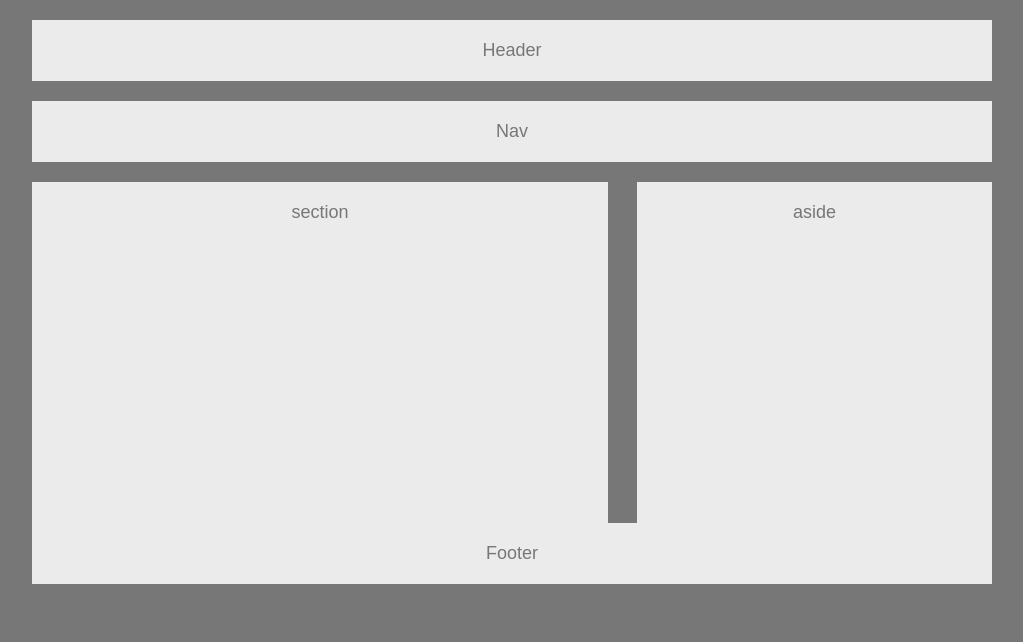
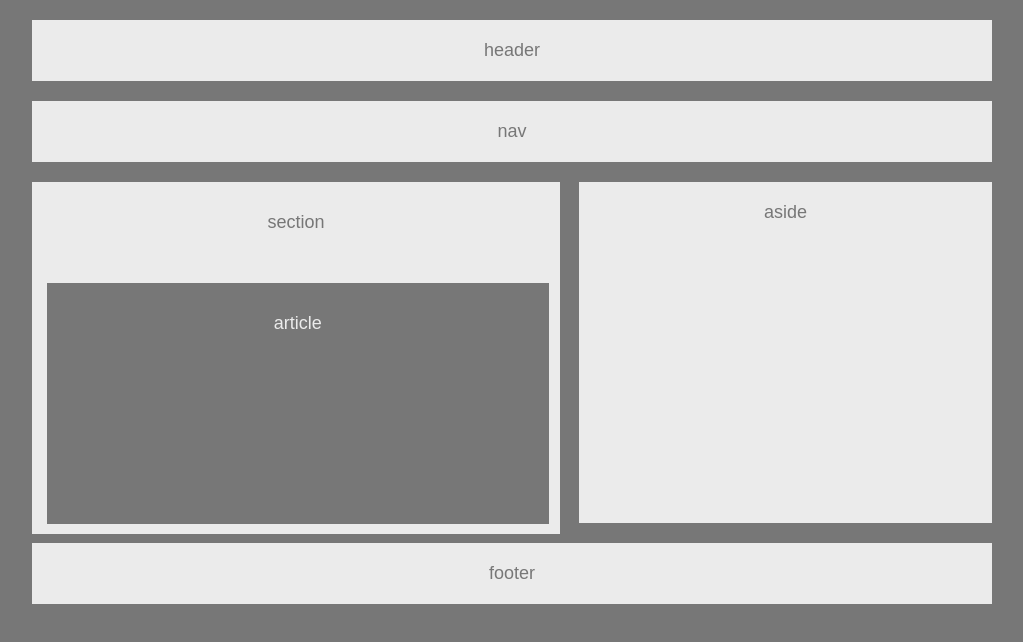
Before and after one commit to matkuh/HW-Wireframe, a plain HTML site: page index.html in a window 1280 px wide. Shown: the whole page, without its empty margins (128-1151 px from the left). Drawn offline with Linux system fonts and the light colour scheme.

Commit message:
figured out articles with divs, just need to get the h1,h2,h3 and p section now

```diff
--- a/index.html
+++ b/index.html
@@ -10,15 +10,18 @@
 <body>
 
 <header>
-    Header
+    header
 </header>
 
 <nav>
-    Nav
+    nav
 </nav>
 
 <section id="section">
     section
+    <div id="article">
+        article
+    </div>
 </section>
 
 <section id="aside">
@@ -28,7 +31,7 @@
 
 
 <footer>
-    Footer
+    footer
 </footer>
 
 </body>
--- a/style.css
+++ b/style.css
@@ -27,19 +27,25 @@ nav {
 
 #section {
     float: left;
-    width: 60%;
-    padding-top: 20px;
-    padding-bottom: 300px;
+    width: 55%;
+    padding-bottom: 10px;
+    padding-top: 30px;
     background: #ebebeb
 }
 #article {
+    padding-top: 30px;
+    margin-left: 15px;
+    width: 95%;
+    float: left;
+    margin-top: 50px;
     color: #ebebeb;
-    padding: 100px;
+    padding-bottom: 190px;
     background: #777;
 }
 #aside {
+    margin-bottom: 20px;
     float: right;
-    width: 37%;
+    width: 43%;
     padding-top: 20px;
     padding-bottom: 300px;
     background: #ebebeb
```
